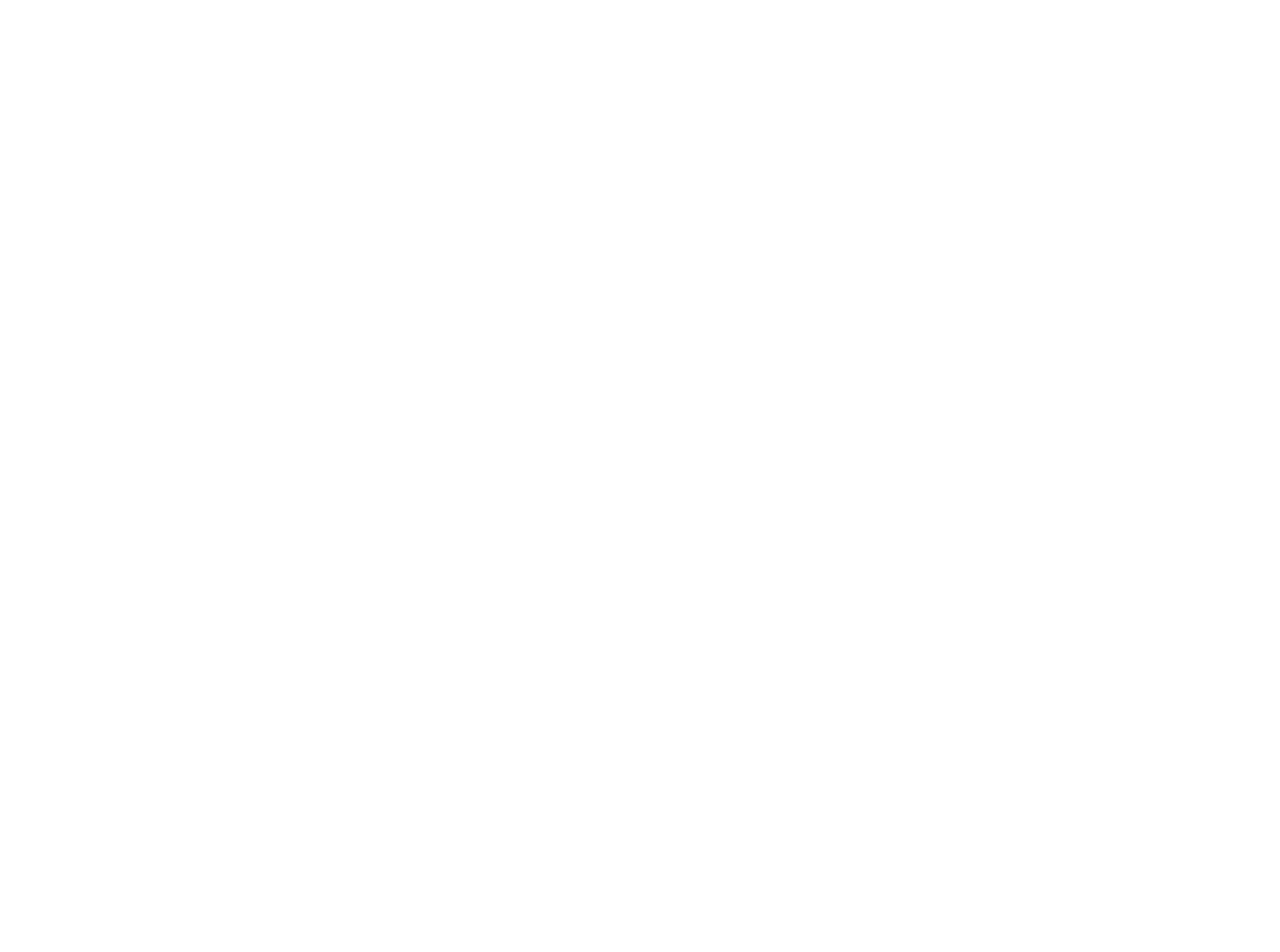
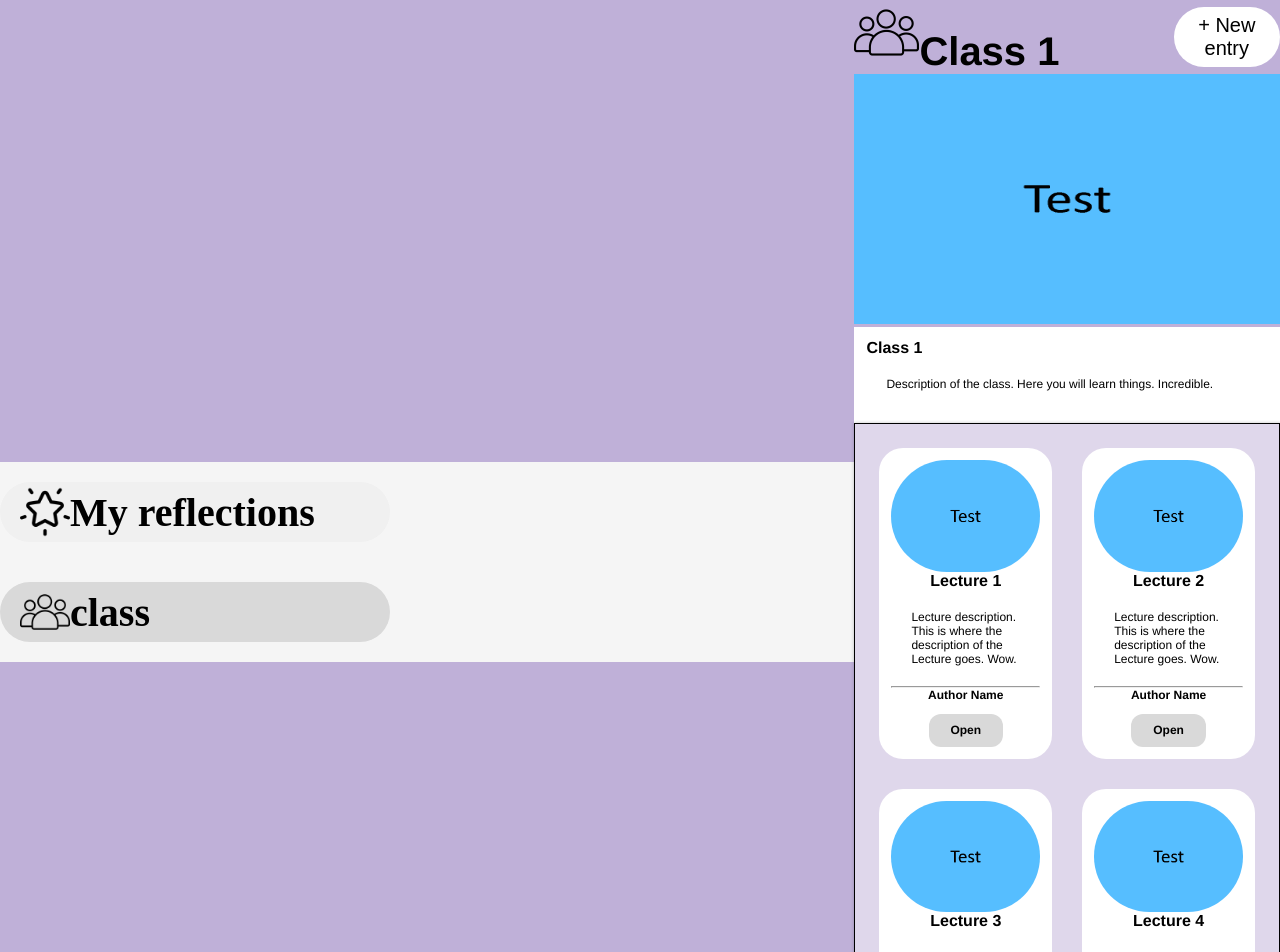
Before and after one commit to Hannah-Sofie/webproject, a React (Create React App) app in the folder journal-web/: page /classes in a window 1280 px wide. Before the commit this address had no page. Shown: the top 952 px of the page. Before the commit the page ends 800 px from the top, so only its background shows below. Built offline with nearby package versions, Linux system fonts and the light colour scheme.

Commit message:
merge classes page

```diff
--- a/journal-web/src/App.js
+++ b/journal-web/src/App.js
@@ -7,6 +7,7 @@
 import Post from "./post/Post";
 import Reflections from "./reflections/reflections";
 import WriteNew from "./reflections/writeNew";
+import ClassesPage from "./classes/classes";
 
 function App() {
   return (
@@ -19,6 +20,7 @@
         <Route path="/post" element={<Post />} />
         <Route path="/reflections" element={<Reflections />} />
         <Route path="/reflections/write-new" element={<WriteNew />} />
+        <Route path="/classes" element={<ClassesPage />} />
       </Routes>
     </Router>
   );
--- a/journal-web/src/classes/classes.css
+++ b/journal-web/src/classes/classes.css
@@ -26,50 +26,6 @@
 h3 {
     font-size: 12px;
 }
-
-header {
-    font-size: 24px;
-    background-color: white;
-    padding-left: 1em;
-    padding-top: 0.3em;
-    padding-bottom: 0.3em;
-}
-
-header img {
-    width: 30px;
-}
-
-/* martin made sidebar component
-nav {
-    display: flex;
-    flex-direction: column;
-    align-items: center;
-    background-color: #F3F3F3;
-    margin-right: 5em;
-    width: 20%;
-    min-height: 100vh;
-}
-
-nav a {
-    font-size: 22px;
-    width: 70%;
-    color: black;
-    text-decoration: none;
-    text-align: center;
-    padding: .6em;
-    border-radius: 2em;
-    margin-top: .7em;
-}
-
-#active {
-    background-color: #D9D9D9;
-}
-
-#active:hover {
-    background-color: #acacac;
-}
-
-*/
 
 #page-header {
     display: flex;
--- a/journal-web/src/classes/classes.js
+++ b/journal-web/src/classes/classes.js
@@ -1,22 +1,24 @@
 import React from "react";
 import './classes.css';
+import classIcon from "./images/classicon.png";
+import test from "./images/test-img.png";
+import Sidebar from "../components/open-class/Sidebar";
 
-function openClass() {
+function ClassesPage() {
     return (
         <body>
-            <header>
-                <img src="logo.png" alt="logo" />
-                Sustainability Diary
-            </header>
             <main>
+                <div className="app-container">
+                    <Sidebar />
+                </div>
                 <div>
                     <div id="page-header">
-                        <h1><img src="people-icon.png" alt="3 people icon" />Class 1</h1>
+                        <h1><img src={classIcon} alt="3 people icon" />Class 1</h1>
                         <button id="new-entry-button">+ New entry</button>
                     </div>
                     <div id="class-container">
 
-                        <img src="test-img.png" alt="test class header picture" />
+                        <img src={test} alt="test class header" />
                         <div id="class-description">
                             <h2>Class 1</h2>
                             <p>Description of the class. Here you will learn things. Incredible.</p>
@@ -24,7 +26,7 @@
 
                         <div id="lectures-container">
                             <div className="lecture">
-                                <img src="test-img.png" className="class-img" alt="Class header image" />
+                                <img src={test} className="class-img" alt="Class header" />
                                 <h2>Lecture 1</h2>
                                 <p>Lecture description. This is where the description of the Lecture goes. Wow.</p>
                                 <hr />
@@ -32,7 +34,7 @@
                                 <a href="#" className="open-lecture-link">Open</a>
                             </div>
                             <div className="lecture">
-                                <img src="test-img.png" className="class-img" alt="Class header image" />
+                                <img src={test} className="class-img" alt="Class header" />
                                 <h2>Lecture 2</h2>
                                 <p>Lecture description. This is where the description of the Lecture goes. Wow.</p>
                                 <hr />
@@ -40,7 +42,7 @@
                                 <a href="#" className="open-lecture-link">Open</a>
                             </div>
                             <div className="lecture">
-                                <img src="test-img.png" className="class-img" alt="Class header image" />
+                                <img src={test} className="class-img" alt="Class header" />
                                 <h2>Lecture 3</h2>
                                 <p>Lecture description. This is where the description of the Lecture goes. Wow.</p>
                                 <hr />
@@ -48,7 +50,7 @@
                                 <a href="#" className="open-lecture-link">Open</a>
                             </div>
                             <div className="lecture">
-                                <img src="test-img.png" className="class-img" alt="Class header image" />
+                                <img src={test} className="class-img" alt="Class header" />
                                 <h2>Lecture 4</h2>
                                 <p>Lecture description. This is where the description of the Lecture goes. Wow.</p>
                                 <hr />
@@ -63,4 +65,4 @@
     );
 }
 
-export default openClass;
+export default ClassesPage;
```
Also changed, not shown: journal-web/src/classes/images/classicon.png (renamed from journal-web/src/classes/images/people-icon.png).
